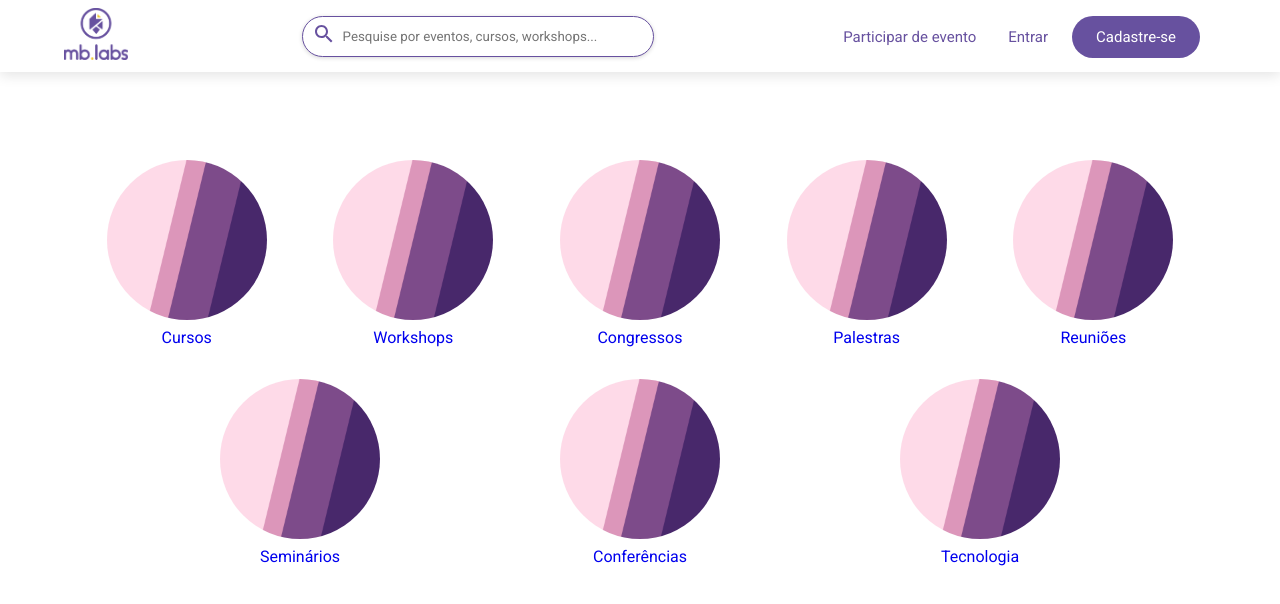
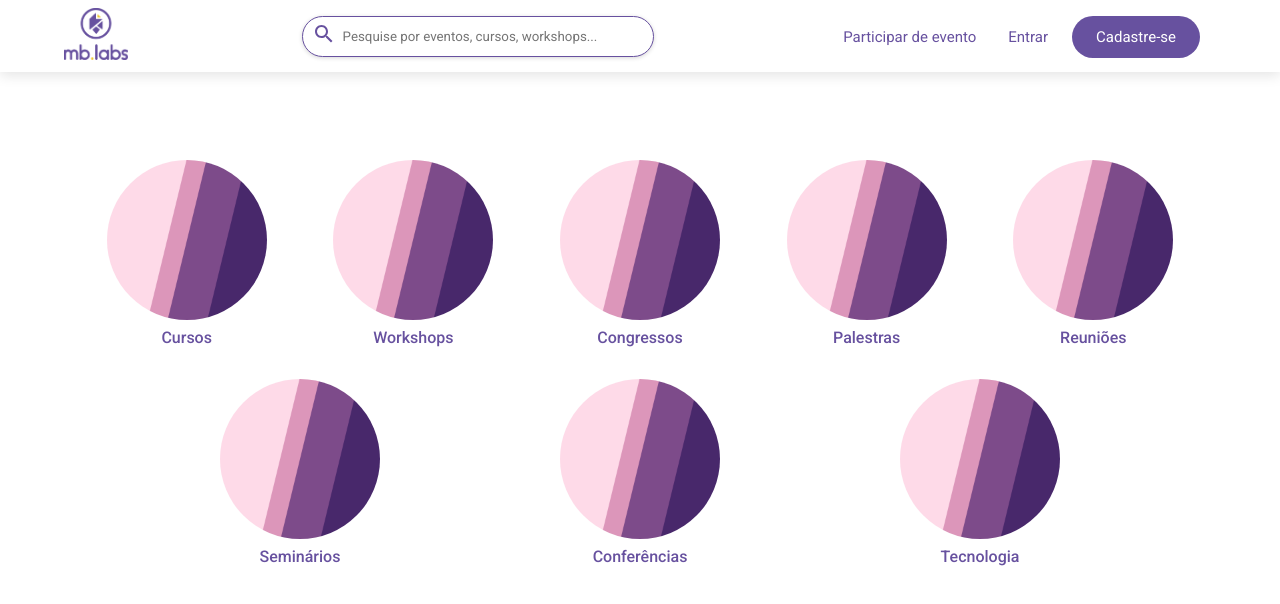
Before and after one commit to vmdev10/gestor-eventos, a React (Create React App) app: page /categories in a window 1280 px wide. Shown: the top 604 px of the page. Built offline with nearby package versions, Linux system fonts and the light colour scheme.

Commit message:
Improved style in category texts

```diff
--- a/src/components/Cards/Activities/index.css
+++ b/src/components/Cards/Activities/index.css
@@ -17,6 +17,10 @@
 .Activity span {
   display: flex;
   justify-content: center;
+
+  color: var(--primary);
+  font-size: 1rem;
+  font-weight: 500;
 }
 
 
```
